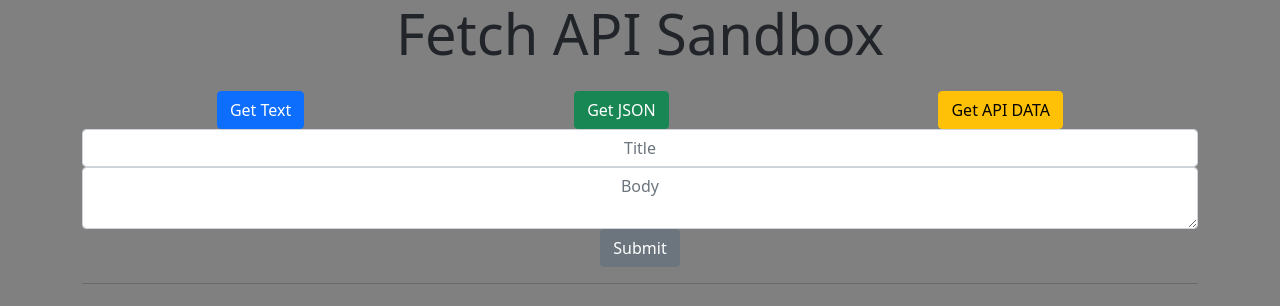
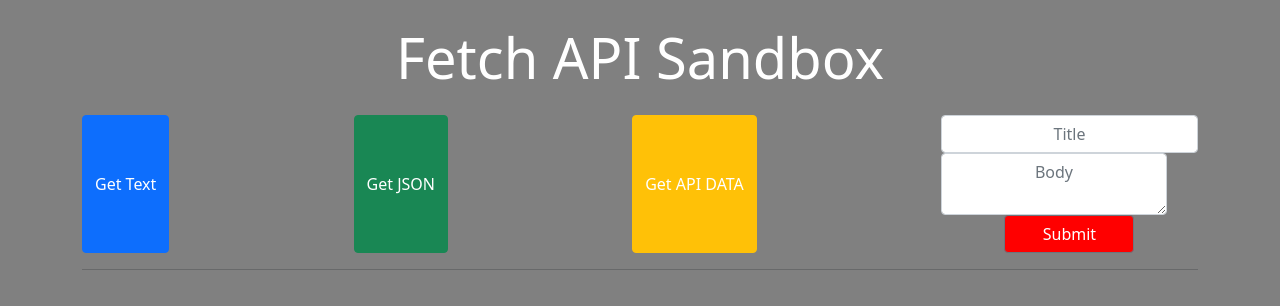
Before and after one commit to ciamac-da/FetchApiSandbox, a plain HTML site: page index.html in a window 1280 px wide. Drawn offline with nearby package versions, Linux system fonts and the light colour scheme.

Commit message:
Verified by Cia v1.1.3 adding style

```diff
--- a/index.html
+++ b/index.html
@@ -11,22 +11,24 @@
 </head>
 <body>
   <div class="container">
-    <h1 class="display-4 mb-4">Fetch API Sandbox</h1>
-    <div class="d-flex justify-content-around">
+    <h1 class="display-4 mb-4 text-white m-4">Fetch API Sandbox</h1>
+    <div class="d-flex justify-content-between">
       <button class="btn btn-primary mr-4" id="getText">Get Text</button>
       <button class="btn btn-success mr-4" id="getUsers">Get JSON</button>
-      <button class="btn btn-warning mr-4" id="getPosts">Get API DATA</button>
-    </div>
-
+      <button class="btn btn-warning mr-4 text-white" id="getPosts">Get API DATA</button>
       <form id="addPost">
+          <div class="editForm">
               <div class="form-group">
                   <input type="text" id="title" class="form-control text-center" placeholder="Title">
               </div>
               <div class="form-group">
                   <textarea id="body" class="form-control text-center"  placeholder="Body"></textarea>
       </div>
-      <input type="submit" class="btn btn-secondary" value="Submit">
+      <input type="submit" class="btn btn-secondary" id="submit" value="Submit">
+  </div>
   </form>
+    </div>
+
     <hr>
     <div id="output"></div>
   </div>
--- a/style.css
+++ b/style.css
@@ -4,3 +4,14 @@ body{
     display: flex;
     text-align: center;
 }
+.form-group{
+    width: fit-content;
+}
+#addPost{
+    display: flex;
+    flex-direction: column;
+}
+#submit{
+    width: 130px;
+    background: red;
+}
```
Lines whose indentation alone changed are shown as unchanged.
